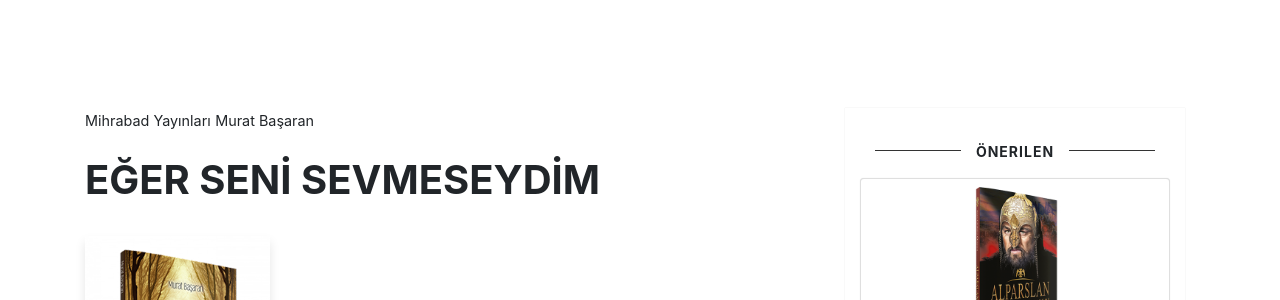
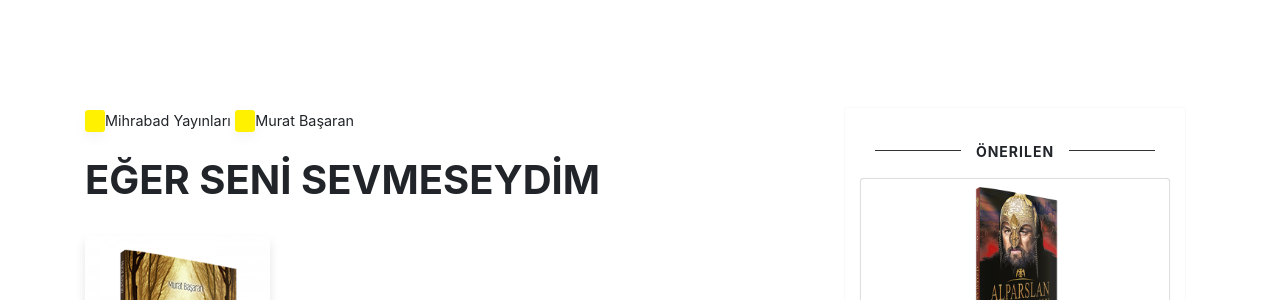
Before and after one commit to edamla/mihrabad, a Jekyll site: the page built from _posts/2019-11-18-eger-seni-sevmeseydim.md, in a window 1280 px wide. Shown: the part 131-431 px from the top of the page. Built offline with Jekyll 4.4.1, drawn with Linux system fonts in a browser that asks for light colours; nearby versions of some CDN libraries; comment, search, counter and statistics services are not loaded.

Commit message:
categori deneme

```diff
--- a/_layouts/post-right-sidebar.html
+++ b/_layouts/post-right-sidebar.html
@@ -22,7 +22,7 @@ post_class: post-template
                         {% assign sortedCategories = page.categories | sort %}
                         {% for category in sortedCategories %}
                         <li>
-                         {{ category }}
+                         <a class="linkcursor" href="#"></a>{{ category }}</a>
                         </li>
                         {% endfor %}
                     </ul>
--- a/_layouts/post.html
+++ b/_layouts/post.html
@@ -23,7 +23,7 @@ post_class: post-template
                         {% assign sortedCategories = page.categories | sort %}
                         {% for category in sortedCategories %}
                         <li>
-                         {{ category }}
+                         <a class="linkcursor" href="#"></a>{{ category }}</a>
                         </li>
                         {% endfor %}
                     </ul>
```
